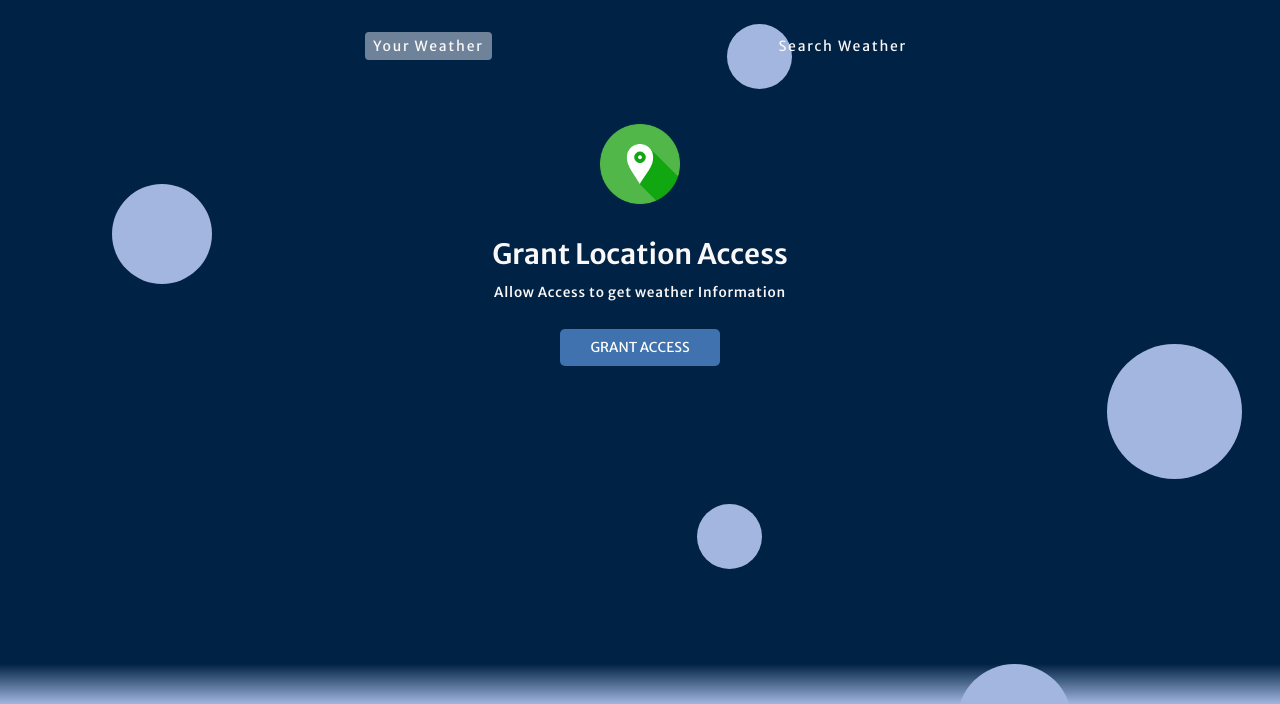
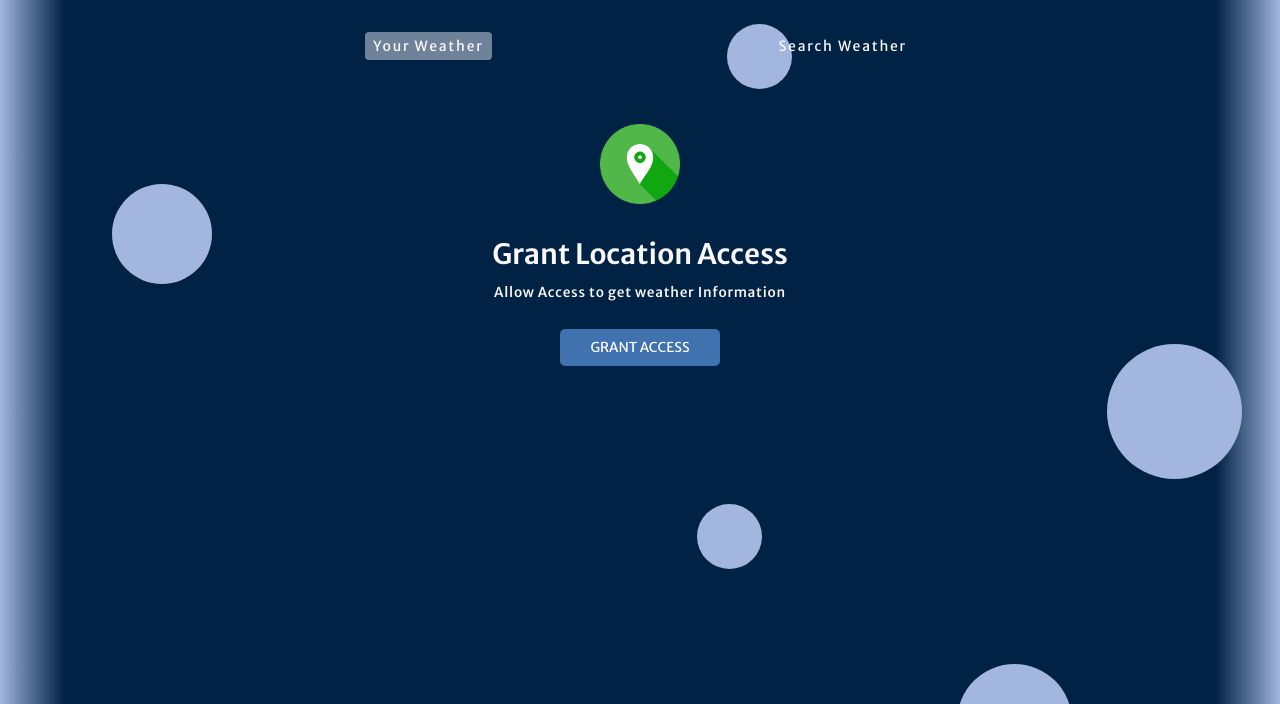
Before and after one commit to nitesh-gupta-64/weatherApp, a website built with Vite: page index.html in a window 1280 px wide. Shown: the part 96-800 px from the top of the page. Built offline with nearby package versions, Linux system fonts and the light colour scheme.

Commit message:
Update style.css

```diff
--- a/style.css
+++ b/style.css
@@ -10,7 +10,7 @@
 }
 
 .wrapper {
-    background-image: linear-gradient(to bottom, #a2b6df 0%, #002244 5%, #002244 95%, #a2b6df 100%);
+    background-image: linear-gradient(to right, #a2b6df 0%, #002244 5%, #002244 95%, #a2b6df 100%);
 }
 
 .tab.current-tab{
```
